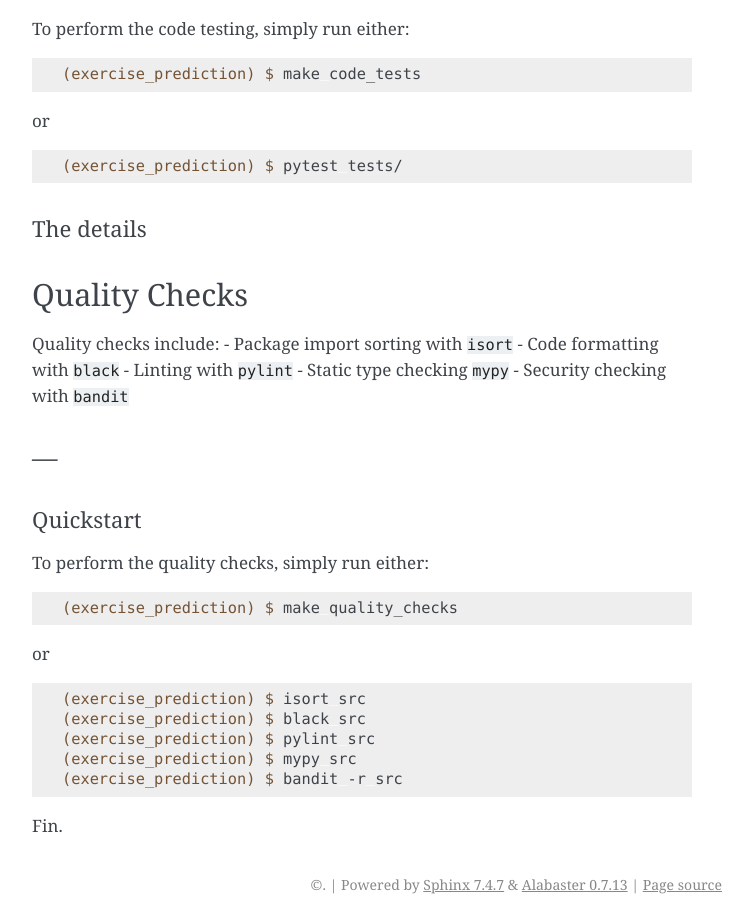
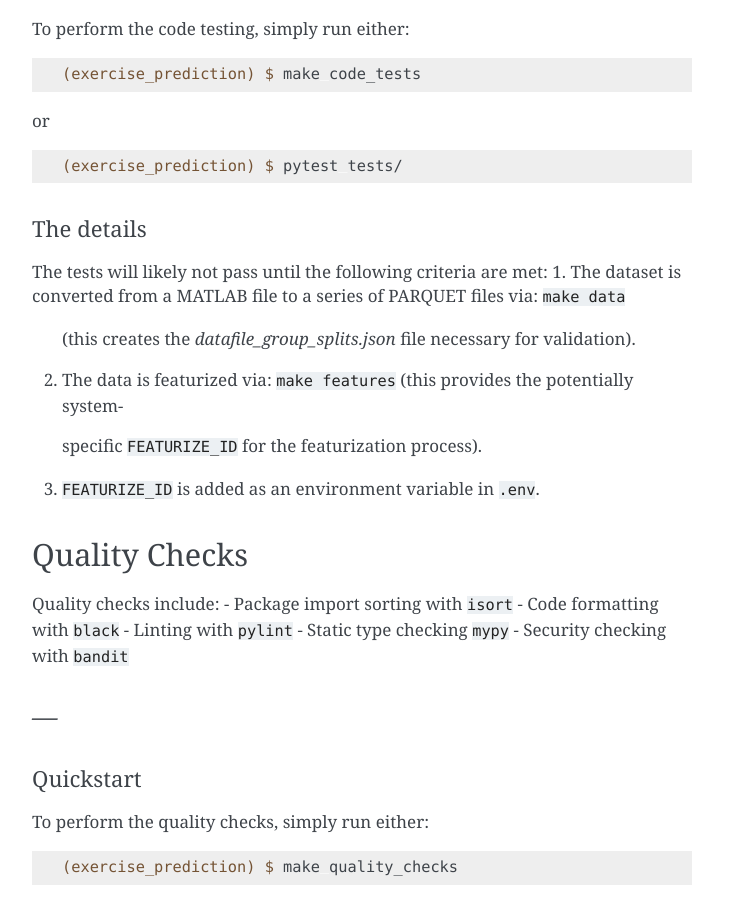
Before and after one commit to adamgifford-behavr/exercise_prediction, a Sphinx documentation site: the page built from docs/getting-started.rst, in a window 1280 px wide and 900 px high, scrolled down 14186 px. Shown: the whole window, without its empty margins (388-1141 px from the left). Built offline with Sphinx 7.4.7, drawn with Linux system fonts in a browser that asks for light colours.

Commit message:
updated documentation

```diff
--- a/docs/getting-started.rst
+++ b/docs/getting-started.rst
@@ -697,6 +697,13 @@ or
 The details
 ^^^^^^^^^^^
 
+The tests will likely not pass until the following criteria are met:
+1. The dataset is converted from a MATLAB file to a series of PARQUET files via: ``make data``
+  (this creates the `datafile_group_splits.json` file necessary for validation).
+2. The data is featurized via: ``make features`` (this provides the potentially system-
+  specific ``FEATURIZE_ID`` for the featurization process).
+3. ``FEATURIZE_ID`` is added as an environment variable in ``.env``.
+
 Quality Checks
 --------------
 
```
